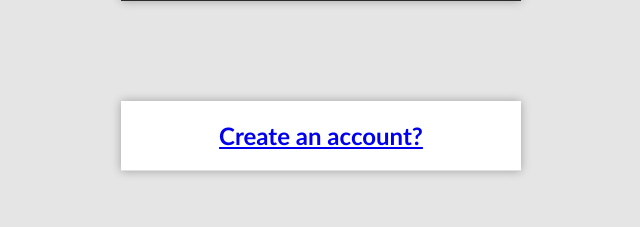
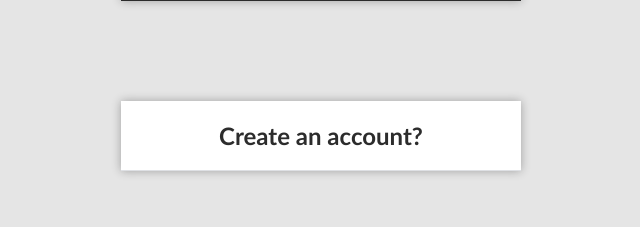
Before and after one commit to rala76/Zoo-Website, a PHP site: page /Login/logon.php in a window 1280 px wide. Shown: the part 414-641 px from the top of the page, without its empty margins (319-959 px from the left). Run offline with PHP 8.4, Linux system fonts and the light colour scheme.

Commit message:
Added redirection link styling

```diff
--- a/Styles/loginStyles.css
+++ b/Styles/loginStyles.css
@@ -56,3 +56,12 @@
     transition: background-color 0.2s;
     border-color: black;
 }
+
+.login h1 a {
+    text-decoration: none;
+    color:#2C2C2C
+}
+
+.login h1 a:hover {
+    color: #777777;
+}
```
